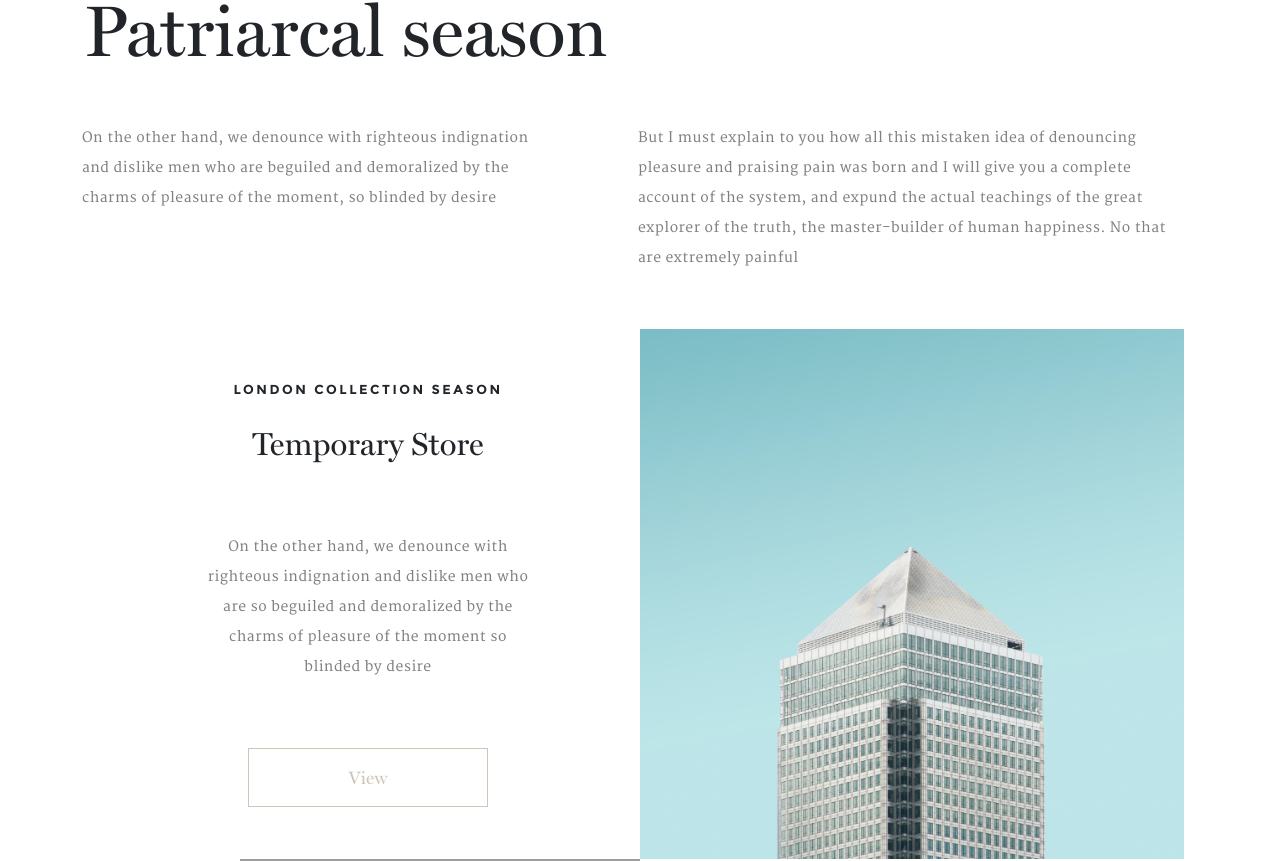
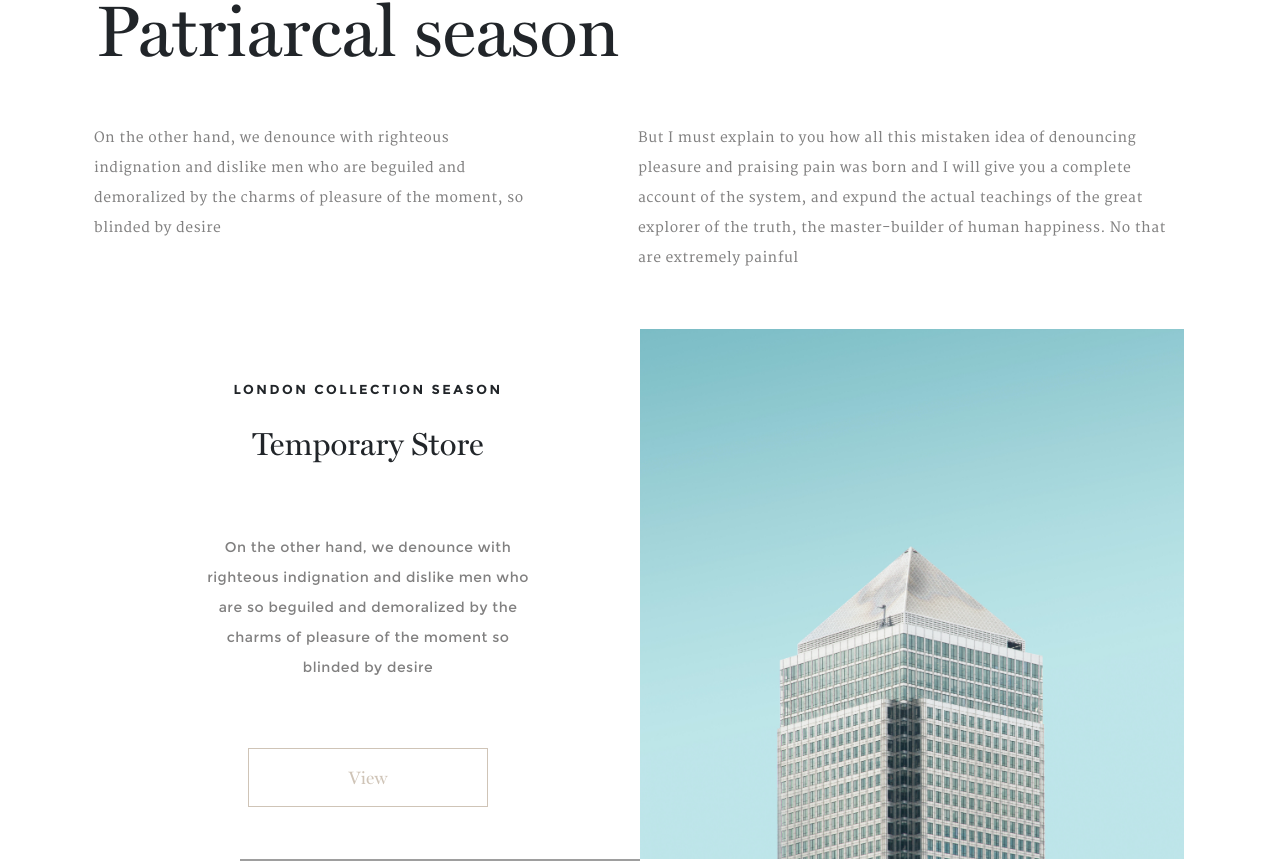
Before and after one commit to EmanuelaMocci/henry_london, a Vue app: page / in a window 1280 px wide. Shown: the part 938-1799 px from the top of the page. Built offline with nearby package versions, Linux system fonts and the light colour scheme; grey boxes are pictures that could not be loaded.

Commit message:
Fixed: variables

```diff
--- a/src/components/Copyright.vue
+++ b/src/components/Copyright.vue
@@ -19,7 +19,7 @@ export default {
 @import "../style/partials/variables.scss";
 
 .copywright {
-  background-color: #303030;
+  background-color: $basic-color-6;
   padding: 30px 80px;
   color: $button-color;
   font-family: $font1;
--- a/src/components/Footer.vue
+++ b/src/components/Footer.vue
@@ -84,12 +84,12 @@ export default {
 
 .container-fluid {
   @include centered;
-  background-color: #333333;
-  color: white;
+  background-color: $basic-color-5;
+  color: $basic-color-1;
   padding: 0;
   .text {
     h2 {
-      font-family: "Montserrat-bold";
+      font-family: $font3;
       color: $basic-color-1;
       letter-spacing: 2px;
       font-size: 4vmin;
@@ -105,7 +105,7 @@ export default {
       line-height: 40px;
     }
     .styled {
-      font-family: "Montserrat-bold";
+      font-family: $font3;
       font-size: 13px;
       letter-spacing: 2.5px;
     }
--- a/src/components/Hero.vue
+++ b/src/components/Hero.vue
@@ -41,21 +41,21 @@
               <img
                 src="../assets/img/watch3.webp"
                 class="d-block w-100"
-                alt="..."
+                alt="Close image of Henry London watch in red and gold colors"
               />
             </div>
             <div class="carousel-item">
               <img
                 src="../assets/img/watch4.webp"
                 class="d-block w-100"
-                alt="..."
+                alt="Close image of Henry London watch in gold color with small diamonds all around the watch case"
               />
             </div>
             <div class="carousel-item">
               <img
                 src="../assets/img/watch5.jpeg"
                 class="d-block w-100"
-                alt="..."
+                alt="Close image of Henry London watch in gold color"
               />
             </div>
           </div>
@@ -90,7 +90,7 @@ export default {
 @import "../style/app.scss";
 
 @mixin collection-title {
-  font-family: "Montserrat-bold";
+  font-family: $font3;
   font-size: 13px;
   letter-spacing: 2.5px;
 }
@@ -140,7 +140,7 @@ export default {
             @include collection-title;
           }
           h5 {
-            font-family: "Montserrat";
+            font-family: $font4;
             font-size: 12px;
           }
           button {
@@ -169,7 +169,7 @@ export default {
           opacity: 1;
           top: 65%;
           right: 50px;
-          font-family: "Montserrat-bold";
+          font-family: $font3;
           span {
             letter-spacing: 2.5px;
             transition: all 0.5s;
--- a/src/components/Navbar.vue
+++ b/src/components/Navbar.vue
@@ -64,10 +64,10 @@ export default {
   z-index: 2;
   .container-fluid {
     padding: 0;
-    font-family: "Montserrat";
+    font-family: $font4;
     .navbar-brand {
       background-color: $bg-logo;
-      font-family: "Montserrat-bold";
+      font-family: $font3;
       color: $basic-color-1;
       letter-spacing: 2px;
       padding: 15px;
@@ -100,7 +100,7 @@ export default {
         .form-control {
           border: none;
           background-color: transparent;
-          border-bottom: 1px solid black;
+          border-bottom: 1px solid $basic-color-6;
           border-radius: 0;
           width: 50%;
           min-width: 50%;
@@ -112,7 +112,6 @@ export default {
           background-color: transparent;
           font-size: 15px;
           margin-bottom: -20px;
-          // margin-right: 100px;
         }
       }
     }
@@ -121,7 +120,6 @@ export default {
 .nav-item::before {
   content: "";
   position: absolute;
-  //   bottom: -17px;
   left: 0;
   width: 100%;
   height: 100%;
@@ -129,7 +127,6 @@ export default {
   opacity: 0;
   transition: all 0.3s;
   border-top-width: 2px;
-  //   border-bottom-width: 3px;
   border-bottom-width: 2px;
   border-top-style: solid;
   border-bottom-style: solid;
@@ -157,7 +154,9 @@ export default {
 }
 
 // media query
-@media (max-width: 991px) {
+$breakpoint-ipad: 991px;
+
+@media (max-width: $breakpoint-ipad) {
   .menu {
     margin-bottom: 50px;
   }
--- a/src/components/SectionDiscover.vue
+++ b/src/components/SectionDiscover.vue
@@ -62,7 +62,7 @@ export default {
   margin: auto;
 }
 @mixin collection-title {
-  font-family: "Montserrat-bold";
+  font-family: $font3;
   font-size: 13px;
   letter-spacing: 2.5px;
 }
@@ -95,7 +95,7 @@ img {
   left: 50%;
   transform: translate(-50%, -50%);
   text-align: center;
-  color: white;
+  color: $basic-color-1;
   z-index: 1;
 }
 h4 {
--- a/src/components/SectionGetInTouch.vue
+++ b/src/components/SectionGetInTouch.vue
@@ -30,7 +30,7 @@ export default {
   margin: auto;
 }
 @mixin collection-title {
-  font-family: "Montserrat-bold";
+  font-family: $font3;
   font-size: 13px;
   letter-spacing: 2.5px;
 }
@@ -44,7 +44,7 @@ export default {
 .container-fluid {
   @include centered;
   @include centered-text;
-  color: white;
+  color: $basic-color-1;
   text-align: center;
   margin-top: 50px;
   background-image: url(../assets/img/desk2.jpg);
@@ -67,20 +67,20 @@ export default {
     justify-content: space-between;
     input {
       background: transparent;
-      border: 1px solid white;
+      border: 1px solid $basic-color-1;
       padding: 10px 15px;
       width: 85%;
       outline: none;
-      color: white;
+      color: $basic-color-1;
     }
     ::placeholder {
-      color: white;
+      color: $basic-color-1;
       font-family: $font1;
     }
     button {
-      border: 1px solid white;
+      border: 1px solid $basic-color-1;
       background: transparent;
-      color: white;
+      color: $basic-color-1;
       padding: 10px 15px;
     }
   }
--- a/src/components/SectionHistory.vue
+++ b/src/components/SectionHistory.vue
@@ -20,14 +20,14 @@
         data-aos-delay="600"
         data-aos-once="true"
       >
-        <div class="col-12 col-md-6 col-lg-5">
+        <div class="col-12 col-md-6 col-lg-5 p-0">
           <p>
             On the other hand, we denounce with righteous indignation and
             dislike men who are beguiled and demoralized by the charms of
             pleasure of the moment, so blinded by desire
           </p>
         </div>
-        <div class="col-12 col-md-6 col-lg-6">
+        <div class="col-12 col-md-6 col-lg-6 p-0">
           <p>
             But I must explain to you how all this mistaken idea of denouncing
             pleasure and praising pain was born and I will give you a complete
@@ -56,7 +56,7 @@ export default {
 }
 @mixin description {
   color: $basic-color-3;
-  font-family: "Merriweather";
+  font-family: $font2;
   letter-spacing: 0.5px;
   font-size: 14px;
   line-height: 30px;
@@ -76,7 +76,4 @@ export default {
     padding-left: 10px;
   }
 }
-.row > * {
-  padding: 0;
-}
 </style>
--- a/src/components/SectionLabStudio.vue
+++ b/src/components/SectionLabStudio.vue
@@ -86,13 +86,13 @@ export default {
 }
 @mixin description {
   color: $basic-color-3;
-  font-family: "Merriweather";
+  font-family: $font2;
   letter-spacing: 0.5px;
   font-size: 14px;
   line-height: 30px;
 }
 @mixin collection-title {
-  font-family: "Montserrat-bold";
+  font-family: $font3;
   font-size: 13px;
   letter-spacing: 2.5px;
 }
--- a/src/components/SectionNewCollection.vue
+++ b/src/components/SectionNewCollection.vue
@@ -42,13 +42,13 @@ export default {
   margin: auto;
 }
 @mixin collection-title {
-  font-family: "Montserrat-bold";
+  font-family: $font3;
   font-size: 13px;
   letter-spacing: 2.5px;
 }
 @mixin description {
   color: $basic-color-3;
-  font-family: "Merriweather";
+  font-family: $font2;
   letter-spacing: 0.5px;
   font-size: 14px;
   line-height: 30px;
--- a/src/components/SectionTemporaryStore.vue
+++ b/src/components/SectionTemporaryStore.vue
@@ -38,13 +38,13 @@ export default {
   margin: auto;
 }
 @mixin collection-title {
-  font-family: "Montserrat-bold";
+  font-family: $font3;
   font-size: 13px;
   letter-spacing: 2.5px;
 }
 @mixin description {
   color: $basic-color-3;
-  font-family: "Merriweather";
+  font-family: $font4;
   letter-spacing: 0.5px;
   font-size: 14px;
   line-height: 30px;
--- a/src/style/partials/variables.scss
+++ b/src/style/partials/variables.scss
@@ -1,13 +1,17 @@
 // colors
 
 $bg-logo: #cfc4b7;
+$button-color: #c6b5a1;
 $basic-color-1: #fff;
 $basic-color-2: #fcfcfc;
-
-$button-color: #c6b5a1;
-
 $basic-color-3: #818080;
 $basic-color-4: #f8f8f8;
+$basic-color-5: #333333;
+$basic-color-6: #303030;
+$basic-color-6: #000;
 
 // fonts
 $font1: "Miller";
+$font2: "Merriweather";
+$font3: "Montserrat-bold";
+$font4: "Montserrat";
```
